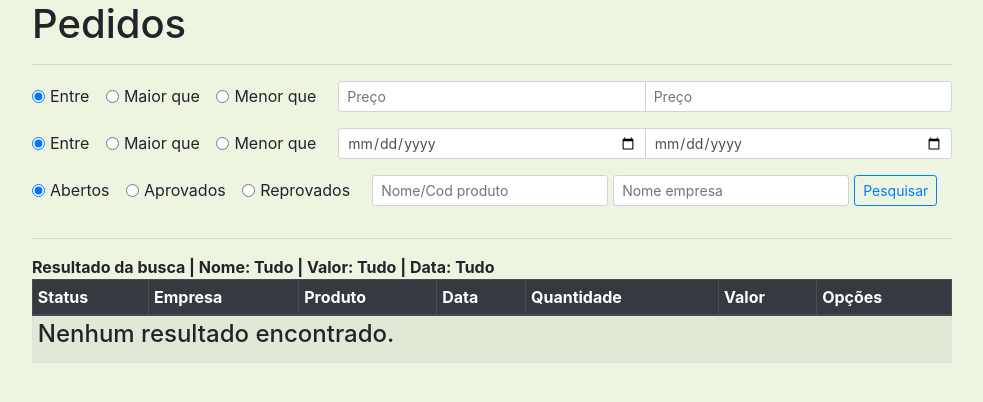
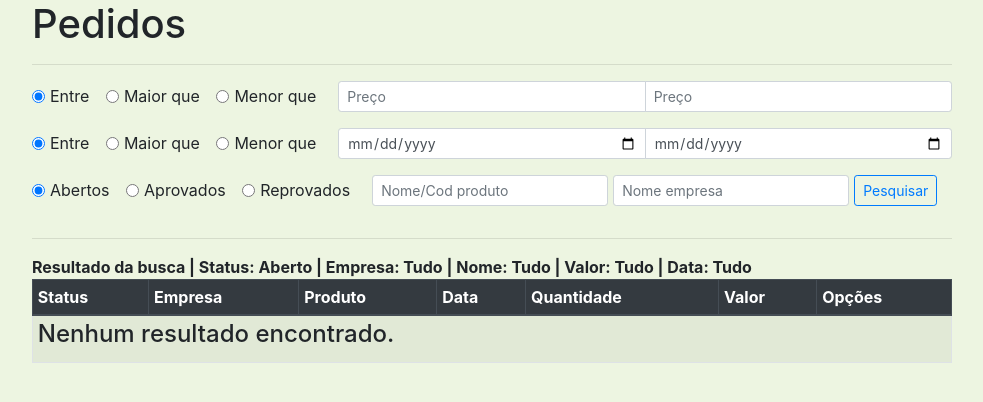
Before and after one commit to vitornr7/estoque-django, a Django app: page /listar_pedidos/ in a window 1280 px wide. Shown: the part 56-458 px from the top of the page, without its empty margins (148-1131 px from the left). Run offline with Django 3.2, Linux system fonts and the light colour scheme; the visitor is signed in with stand-in values (Sample User, id 1); data that the repository does not hold is empty; some libraries are stand-ins or nearby versions.

Commit message:
hotfix resultado busca pedidos e vendas

```diff
--- a/estoque/templates/estoque/listar_pedidos.html
+++ b/estoque/templates/estoque/listar_pedidos.html
@@ -57,6 +57,8 @@
     <div class="col-auto">
         <strong>
             Resultado da busca
+            {% include 'estoque/pesquisa/pesq_status_pedido.html' %}
+            {% if request.user.is_superuser %}{% include 'estoque/pesquisa/pesq_empresa.html' %}{% endif %}
             {% include 'estoque/pesquisa/pesq_produto.html' %}
             {% include 'estoque/pesquisa/pesq_preco.html' %}
             {% include 'estoque/pesquisa/pesq_data.html' %}
--- a/estoque/templates/estoque/listar_vendas.html
+++ b/estoque/templates/estoque/listar_vendas.html
@@ -37,6 +37,7 @@
     <div class="col-auto">
         <strong>
             Resultado da busca
+            {% if request.user.is_superuser %}{% include 'estoque/pesquisa/pesq_empresa.html' %}{% endif %}
             {% include 'estoque/pesquisa/pesq_produto.html' %}
             {% include 'estoque/pesquisa/pesq_preco.html' %}
             {% include 'estoque/pesquisa/pesq_data.html' %}
--- /dev/null
+++ b/estoque/templates/estoque/pesquisa/pesq_empresa.html
@@ -0,0 +1,5 @@
+{% if request.GET.nome_empresa %}
+    | Empresa: {{ request.GET.nome_empresa }}
+{% else %}
+    | Empresa: Tudo
+{% endif %}
--- /dev/null
+++ b/estoque/templates/estoque/pesquisa/pesq_status_pedido.html
@@ -0,0 +1,5 @@
+{% if request.GET.status_pedido %}
+    | Status: {{ request.GET.status_pedido|title }}
+{% else %}
+    | Status: Aberto
+{% endif %}
```
